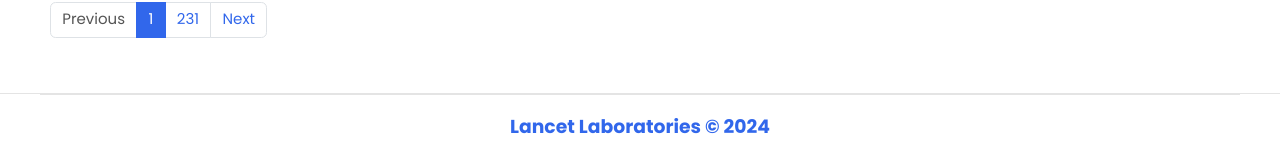
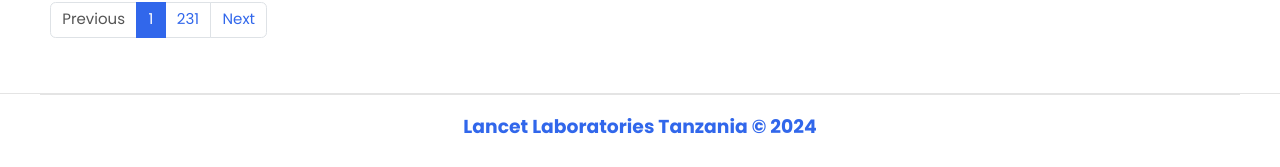
Before and after one commit to mahamudh472/medical_test, a Django app: page /all-tests/ in a window 1280 px wide. Shown: the part 1387-1554 px from the top of the page. Run offline with Django 4.2, Linux system fonts and the light colour scheme; data comes from the database, SQL or seed files in the repository; parts of the project's set-up code (start-up, migrations or seed data) failed here and were passed over; some libraries are stand-ins or nearby versions; some web fonts are replaced.

Commit message:
Update footer to reflect full company name

```diff
--- a/templates/include/footer.html
+++ b/templates/include/footer.html
@@ -4,7 +4,7 @@
 		<section class="footer-bottom border-top row">
 
 			<div class="col-md-12 text-md-center h5 text-primary">
-				Lancet Laboratories © 2024
+				Lancet Laboratories Tanzania © 2024
 			</div>
 
 		</section>
```
